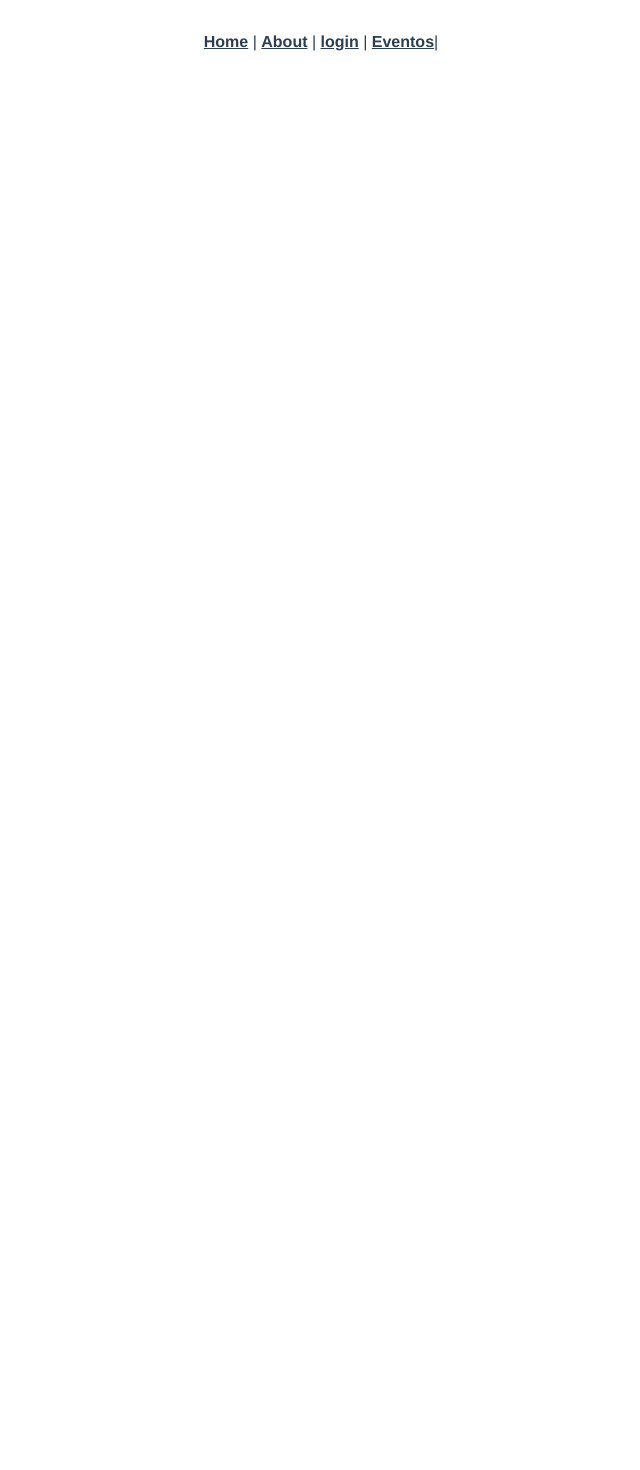
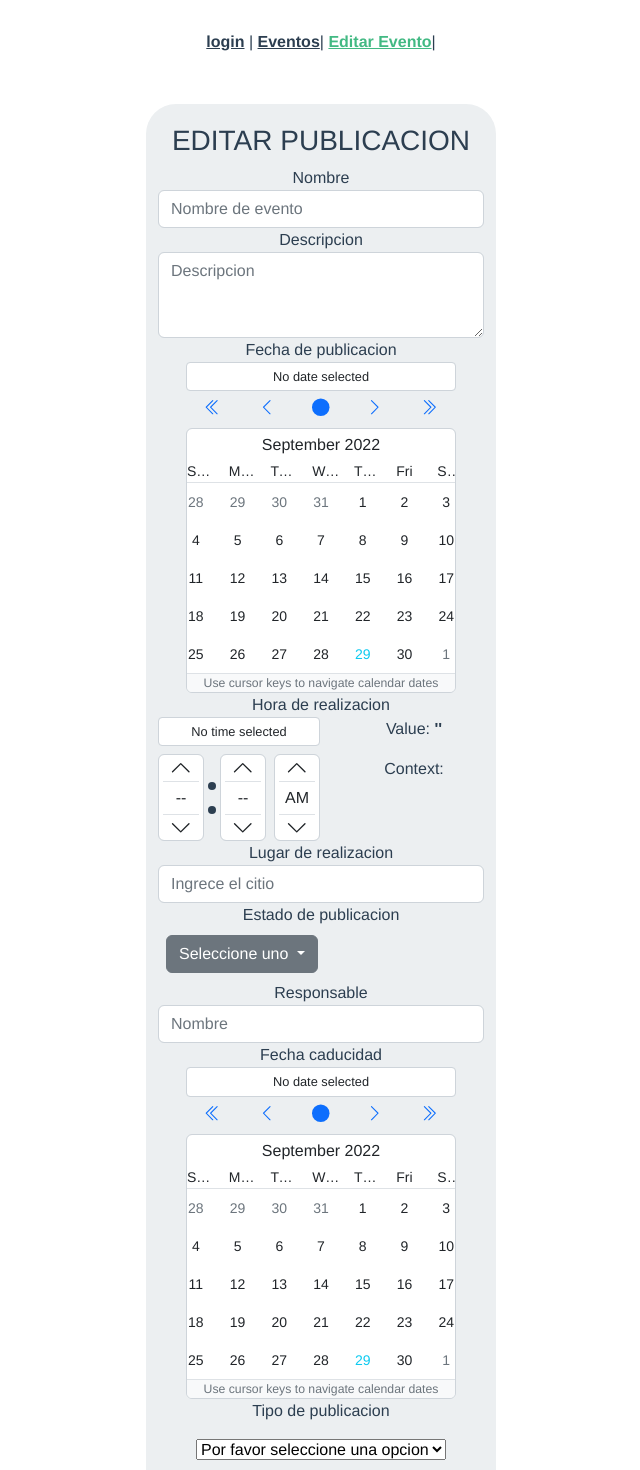
Before and after one commit to yaalexa/TodesWeb, a Vue app: page /editar in a window 1280 px wide. Shown: the top 1470 px of the page, without its empty margins (319-959 px from the left). Before the commit the page ends 800 px from the top, so only its background shows below. Built offline with nearby package versions, Linux system fonts and the light colour scheme.

Commit message:
avance de editar evento

```diff
--- a/src/App.vue
+++ b/src/App.vue
@@ -1,10 +1,10 @@
 <template>
   <div id="app">
     <nav>
-      <router-link to="/">Home</router-link> |
-      <router-link to="/about">About</router-link> |
+
       <router-link to="/login">login</router-link> |
       <router-link to="/eventos">Eventos</router-link>|
+      <router-link to="/editar">Editar Evento</router-link>|
 
 
     </nav>
--- a/src/router/index.js
+++ b/src/router/index.js
@@ -4,6 +4,7 @@ import HomeView from '../views/HomeView.vue'
 
 import login from '../views/login/login.vue'
 import Eventos from '../views/Eventos/eventos.vue'
+import EditarEvento from '../views/EditarEvento/editarevento.vue'
 
 
 Vue.use(VueRouter)
@@ -25,6 +26,11 @@ const routes = [
     name: 'eventos',
     component: Eventos
   },
+  {
+    path: '/editar',
+    name: 'editarevento',
+    component: EditarEvento
+  },
 
   {
     path: '/about',
--- /dev/null
+++ b/src/views/EditarEvento/editarevento.vue
@@ -0,0 +1,131 @@
+<template>
+
+
+    <div class="formcontent container-fluid">
+       <h3> EDITAR PUBLICACION</h3>
+
+
+       <b-form-group id="input-group-2" label="Nombre" label-for="textarea-autohe-height">
+           <b-form-input
+             id="input-2"
+             placeholder="Nombre de evento"
+           ></b-form-input>
+         </b-form-group>
+
+
+      <b-row>
+         <b-form-group id="input-group-2" label="Descripcion" label-for="textarea-autohe-height"></b-form-group>
+
+       <b-col sm="20">
+         <b-form-textarea
+           id="textarea-auto-height"
+           placeholder="Descripcion"
+           rows="3"
+           max-rows="3"
+         ></b-form-textarea>
+       </b-col>
+      </b-row>
+
+   <div>
+     <b-form-group id="input-group-2" label="Fecha de publicacion" label-for="textarea-autohe-height"></b-form-group>
+      <b-calendar
+       selected-variant="success"
+       today-variant="info"
+       nav-button-variant="primary"
+      ></b-calendar>
+     </div>
+
+
+      <div>
+       <b-form-group id="input-group-2" label="Hora de realizacion" label-for="textarea-autohe-height"></b-form-group>
+         <template>
+        <b-row>
+         <b-col md="auto">
+         <b-time v-model="value" locale="en" @context="onContext"></b-time>
+         </b-col>
+          <b-col>
+         <p>Value: <b>'{{ value }}'</b></p>
+         <p class="mb-0">Context:</p>
+         <pre class="small">{{ context }}</pre>
+        </b-col>
+        </b-row>
+        </template>
+
+       </div>
+
+       <div>
+         <b-form-group id="input-group-2" label="Lugar de realizacion" label-for="textarea-autohe-height"></b-form-group>
+           <b-form-input
+             id="input-2"
+             placeholder="Ingrece el citio"
+             required
+           ></b-form-input>
+       </div>
+
+
+       <div>
+         <b-form-group id="input-group-2" label="Estado de publicacion" label-for="textarea-autohe-height"></b-form-group>
+       <b-row>
+       <b-col sm="2">
+      <b-dropdown id="dropdown-1" text="Seleccione uno " class="m-md-2">
+       <b-dropdown-item>activo</b-dropdown-item>
+       <b-dropdown-item>nactivo</b-dropdown-item>
+       <b-dropdown-divider></b-dropdown-divider>
+       <b-dropdown-item active>Active action</b-dropdown-item>
+       <b-dropdown-item disabled>Disabled action</b-dropdown-item>
+      </b-dropdown>
+       </b-col>
+       </b-row>
+     </div>
+
+
+
+    <div>
+   <b-form-group id="input-group-2" label="Responsable" label-for="textarea-autohe-height"></b-form-group>
+   </div>
+   <div>
+
+        <b-form-input
+             id="input-2"
+             placeholder="Nombre"
+           ></b-form-input>
+   </div>
+
+   <div>
+     <b-form-group id="input-group-2" label="Fecha caducidad" label-for="textarea-autohe-height"></b-form-group>
+      <b-calendar
+       selected-variant="success"
+       today-variant="info"
+       nav-button-variant="primary"
+      ></b-calendar>
+     </div>
+
+
+
+     <div>
+       <b-form-group id="input-group-2" label="Tipo de publicacion" label-for="textarea-autohe-height"></b-form-group>
+       <b-form-select v-model="selected" :options="options" size="sm" class="mt-3"></b-form-select>
+       <div class="mt-3">Selected: <strong>{{ selected }}</strong></div>
+     </div>
+
+     </div>
+
+
+   </template>
+   <script>
+     export default {
+       data() {
+         return {
+           selected: null,
+           options: [
+             { value: null, text: 'Por favor seleccione una opcion' },
+             { value: 'a', text: 'Evento' },
+             { value: 'b', text: 'Noticia' }
+
+           ]
+         }
+       }
+     }
+   </script>
+
+   <style
--- a/src/views/Eventos/eventos.vue
+++ b/src/views/Eventos/eventos.vue
@@ -134,3 +134,7 @@
     }
   }
 </script>
+
+<style
+.formcontent container-fluid {color: darkgray;
+  font-style: italic;}
```
